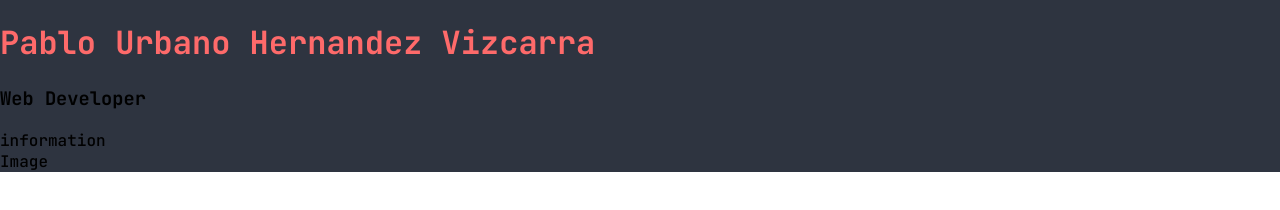
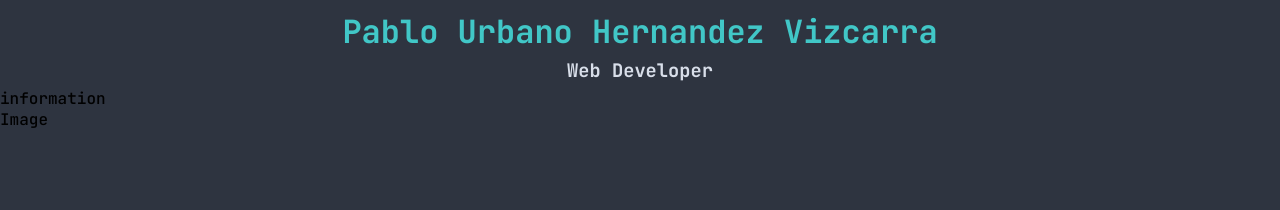
Before and after one commit to PabloHdzVizcarra/my-portfolio-webdeveloper, a plain HTML site: page src/index.html in a window 1280 px wide. Drawn offline with Linux system fonts and the light colour scheme.

```diff
--- a/src/styles.css
+++ b/src/styles.css
@@ -2,6 +2,7 @@
     margin: 0;
     padding: 0;
     font-family: 'JetBrains Mono', monospace;
+    height: 100%;
 }
 
 .container {
@@ -11,6 +12,18 @@
     min-height: 100%;
 }
 
+.name {
+    display: flex;
+    flex-direction: column;
+    align-items: center;
+}
 .name__title {
-    color: #FE6A6A;
+    color: #41C7C7;
+    text-align: center;
+    margin: 10px 0 0 0;
 }
+
+.name__type {
+    margin: 5px 0;
+    color: #D8DEE9;
+}
```
Also changed, not shown: docker-compose.yml (added, +9 -0 lines), 1 other file.
